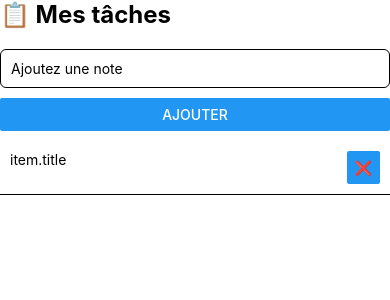
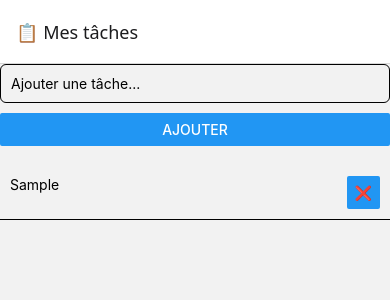
Before and after one commit to vandervdb/TaskDemo, a React Native app: screen /TaskList in a window 390 px wide. Both pictures are taken after typing "Sample" into the empty fields and a click on the button "AJOUTER". Shown: the top 300 px of the page. Built offline with nearby package versions, Linux system fonts and the light colour scheme.

Commit message:
Add react-navigation plus node version check - Create two screens for tasks list and details

```diff
--- a/App.tsx
+++ b/App.tsx
@@ -1,78 +1,20 @@
-// App.tsx
-import React, {useState} from 'react';
-import {
-    SafeAreaView,
-    Text,
-    TextInput,
-    Button,
-    FlatList,
-    View,
-    StyleSheet,
-} from 'react-native';
+import React from 'react';
+import { NavigationContainer } from '@react-navigation/native';
+import { createNativeStackNavigator } from '@react-navigation/native-stack';
+import TaskListScreen from './src/screens/TaskListScreen';
+import TaskDetailScreen from './src/screens/TaskDetailScreen';
+import { RootStackParamList } from './src/types/navigation';
 
-interface Task {
-    id: string;
-    title: String;
-}
-
+const Stack = createNativeStackNavigator<RootStackParamList>();
 const App = () => {
-    const [task, setTask] = useState<string>('');
-    const [tasks, setTasks] = useState<Task[]>([]);
-
-    const addTask = () => {
-        if (task.trim()) {
-            setTasks(prev => [...prev, {id: Date.now().toString(), title: task}]);
-            setTask('');
-        }
-    };
-
-    const deleteTask = (id: string) => {
-        setTasks(prev => prev.filter(item => item.id !== id));
-    };
-
     return (
-        <SafeAreaView style={styles.container}>
-            <Text style={styles.title}>
-                📋 Mes tâches
-            </Text>
-            <TextInput
-                style={styles.input}
-                placeholder="Ajoutez une note"
-                value={task}
-                onChangeText={setTask}
-            />
-            <Button
-                title="Ajouter"
-                onPress={addTask}
-            />
-            <FlatList style={{ marginTop: 10}}
-                      data={tasks}
-                      keyExtractor={item => item.id}
-                      renderItem={({item}) => (
-                          <View style={styles.taskItem}>
-                              <Text>item.title</Text>
-                              <Button title="❌" onPress={() => deleteTask(item.id)}/>
-                          </View>
-                      )}
-                      ListEmptyComponent={<Text>Aucun élément pour l'instant</Text>}
-            />
-        </SafeAreaView>
+        <NavigationContainer>
+            <Stack.Navigator>
+                <Stack.Screen name="TaskList" component={TaskListScreen} options={{ title: '📋 Mes tâches' }} />
+                <Stack.Screen name="TaskDetail" component={TaskDetailScreen} options={{ title: 'Détail de la tâche' }} />
+            </Stack.Navigator>
+        </NavigationContainer>
     );
-
-
 };
 
-const styles = StyleSheet.create({
-    container: {flex: 1, padding: 20},
-    title: {fontSize: 24, fontWeight: 'bold', marginBottom: 20},
-    input: {borderWidth: 1, padding: 10, marginBottom: 10, borderRadius: 6},
-    taskItem: {
-        padding: 10,
-        borderBottomWidth: 1,
-        marginBottom: 10,
-        flexDirection: 'row',
-        justifyContent: 'space-between',
-    },
-});
-
 export default App;
--- /dev/null
+++ b/src/screens/TaskDetailScreen.tsx
@@ -0,0 +1,25 @@
+import React from "react";
+import { View, Text, StyleSheet } from 'react-native';
+import { NativeStackScreenProps } from '@react-navigation/native-stack';
+import { RootStackParamList } from '../types/navigation';
+
+type Props = NativeStackScreenProps<RootStackParamList, 'TaskDetail'>;
+
+const TaskDetailScreen: React.FC<Props> = ({route}) => {
+    const {taskId, taskTitle} = route.params;
+
+    return (
+      <View style={ styles.container}>
+          <Text style={styles.title}>Détail de la tâche</Text>
+          <Text>ID: {taskId}</Text>
+          <Text>Nom: {taskTitle}</Text>
+      </View>
+    );
+};
+
+const styles = StyleSheet.create({
+    container: { flex: 1, padding: 20 },
+    title: { fontSize: 22, fontWeight: 'bold', marginBottom: 10 },
+});
+
+export default TaskDetailScreen;
--- /dev/null
+++ b/src/screens/TaskListScreen.tsx
@@ -0,0 +1,74 @@
+import React, { useState } from "react";
+import {
+    View,
+    Text,
+    StyleSheet,
+    TextInput,
+    FlatList,
+    Button,
+    TouchableOpacity, SafeAreaView
+} from "react-native";
+import { NativeStackScreenProps} from "@react-navigation/native-stack";
+import {RootStackParamList} from "../types/navigation.ts";
+
+type Props = NativeStackScreenProps<RootStackParamList, 'TaskList'>;
+
+const TaskListScreen: React.FC<Props> = ({ navigation }) => {
+    const [task, setTask] = useState('');
+    const [tasks, setTasks] = useState<Task[]>([]);
+
+    const addTask = () => {
+        if (task.trim()) {
+            setTasks(prev => [...prev, {id: Date.now(), title: task}]);
+            setTask('');
+        }
+    };
+
+    const deleteTask = (id: string) => {
+        setTasks( prev => prev.filter(item => item.id !== id));
+    };
+
+    return (
+        <SafeAreaView style={styles.container}>
+            <TextInput
+                placeholder="Ajouter une tâche..."
+                value={task}
+                onChangeText={setTask}
+                style={styles.input}
+            />
+
+            <Button title="Ajouter" onPress={addTask} />
+
+            <FlatList
+                data={tasks}
+                keyExtractor={item => item.id}
+                renderItem={({ item }) => (
+                    <TouchableOpacity
+                        onPress={() => navigation.navigate('TaskDetail', { taskId: item.id, taskTitle: item.title })}
+                    >
+                        <View style={styles.taskItem}>
+                            <Text>{item.title}</Text>
+                            <Button title="❌" onPress={() => deleteTask(item.id)} />
+                        </View>
+                    </TouchableOpacity>
+                )}
+                ListEmptyComponent={<Text>Aucune tâche pour l’instant</Text>}
+                style={{ marginTop: 20 }}
+            />
+        </SafeAreaView>
+    );
+};
+
+const styles = StyleSheet.create({
+    container: { flex: 1, padding: 20 },
+    input: { borderWidth: 1, padding: 10, marginBottom: 10, borderRadius: 6 },
+    taskItem: {
+        padding: 10,
+        borderBottomWidth: 1,
+        marginBottom: 10,
+        flexDirection: 'row',
+        justifyContent: 'space-between',
+    },
+});
+
+export default TaskListScreen;
--- /dev/null
+++ b/src/types/navigation.ts
@@ -0,0 +1,4 @@
+export type RootStackParamList = {
+    TaskList: undefined;
+    TaskDetail: { taskId: string; taskTitle: string };
+};
```
Also changed, not shown: package.json (+6 -1 lines), 3 other files (tests, documents, lock files or other folders).
